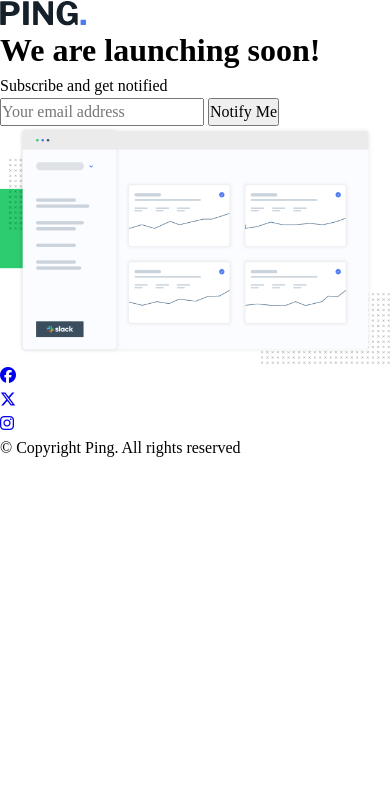
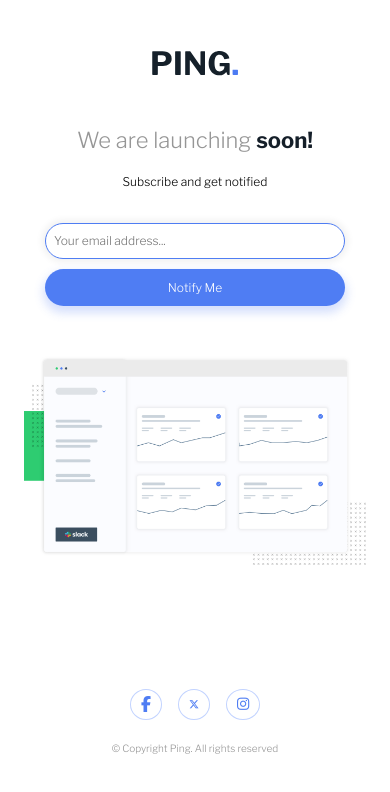
Before and after one commit to andrewteece/ping-coming-soon-page, a plain HTML site: page index.html in a window 390 px wide. Drawn offline with nearby package versions, Linux system fonts and the light colour scheme.

Commit message:
media query for large screens

```diff
--- a/index.html
+++ b/index.html
@@ -27,12 +27,12 @@
     <main>
       <h1>We are launching <span>soon!</span></h1>
       <p>Subscribe and get notified</p>
-      <form class="form--control">
+      <form>
         <input
           type="email"
           name="email"
           id="email"
-          placeholder="Your email address"
+          placeholder="Your email address..."
           autocomplete="off"
           required
         />
@@ -41,21 +41,21 @@
       <section class="showcase">
         <img src="./images/illustration-dashboard.png" alt="showcase image" />
       </section>
-      <footer class="main__footer">
+    </main>
+    <footer>
       <ul>
         <li>
-            <a href="#"><i class="fab fa-facebook"></i></a>
+          <a href="#"><i class="fa-brands fa-facebook-f"></i></a>
         </li>
         <li>
-            <a href="#"><i class="fab fa-x-twitter"></i></a>
+          <a href="#"><i class="fa-brands fa-x-twitter fa-2xs"></i></a>
         </li>
         <li>
-            <a href="#"><i class="fab fa-instagram"></i></a>
+          <a href="#"><i class="fab fa-instagram fa-sm"></i></a>
         </li>
       </ul>
       <p>&copy; Copyright Ping. All rights reserved</p>
     </footer>
-    </main>
 
     <footer></footer>
   </body>
--- a/style.css
+++ b/style.css
@@ -4,15 +4,16 @@
   --clr-primary-400: hsl(223, 87%, 63%);
 
   --clr-secondary-400: hsl(223, 100%, 88%);
-    --clr-secondary-500:  hsl(354, 100%, 66%);
+  --clr-secondary-500: hsl(354, 100%, 66%);
 
+  --clr-neutral-100: hsl(0, 0%, 100%);
   --clr-neutral-400: hsl(0, 0%, 59%);
   --clr-neutral-800: hsl(209, 33%, 12%);
 
   --ff-primary: 'Libre Franklin', sans-serif;
 
-    --fs-200: .625rem;
-    --fs-300: .75rem;
+  --fs-200: 0.625rem;
+  --fs-300: 0.75rem;
   --fs-400: 1rem;
   --fs-500: 1.25rem;
   --fs-600: 1.375rem;
@@ -26,7 +27,9 @@
 
 /* CSS Reset */
 
-*, *::before, *::after {
+*,
+*::before,
+*::after {
   box-sizing: border-box;
 }
 * {
@@ -37,13 +40,165 @@
   line-height: 1.5;
   -webkit-font-smoothing: antialiased;
 }
-  img, picture, video, canvas, svg {
+img,
+picture,
+video,
+canvas,
+svg {
   display: block;
   max-width: 100%;
 }
-  input, button, textarea, select {
+input,
+button,
+textarea,
+select {
   font: inherit;
 }
-  p, h1, h2, h3, h4, h5, h6 {
+p,
+h1,
+h2,
+h3,
+h4,
+h5,
+h6 {
   overflow-wrap: break-word;
 }
+
+/* Base Styles */
+
+body {
+  font-family: var(--ff-primary);
+  text-align: center;
+  padding: 3.125rem 0;
+  font-weight: var(--fw-300);
+}
+
+/* Header */
+
+header img {
+  margin: 0 auto;
+}
+
+/* Main Section Styles */
+
+main h1 {
+  font-size: var(--fs-600);
+  font-weight: var(--fw-300);
+  color: var(--clr-neutral-400);
+  padding: 3rem 0 1rem;
+}
+
+main h1 span {
+  color: var(--clr-neutral-800);
+  font-weight: var(--fw-700);
+}
+
+main p {
+  font-size: var(--fs-300);
+  padding-bottom: 2rem;
+}
+
+form {
+  width: 18.75rem;
+  margin: auto;
+}
+
+form input {
+  width: 100%;
+  margin-bottom: 0.625rem;
+  padding: 0.5rem;
+  font-size: var(--fs-300);
+  color: var(--clr-secondary-400);
+  border: 1px solid var(--clr-primary-400);
+  border-radius: 28px;
+  box-shadow: 0px 0px 7px 3px rgba(0, 0, 0, 0.06);
+}
+
+form button {
+  width: 100%;
+  padding: 0.6rem;
+  font-size: var(--fs-300);
+  border-radius: 28px;
+  background-color: var(--clr-primary-400);
+  color: var(--clr-neutral-100);
+  box-shadow: 0px 5px 10px 2px rgba(76, 123, 243, 0.23);
+  cursor: pointer;
+  border: none;
+  transition: background-color 0.4s;
+}
+
+form button:hover,
+form button:focus {
+  background-color: transparent;
+  color: var(--clr-primary-400);
+  border: 1px solid var(--clr-primary-400);
+  transition: all 400ms ease-in-out;
+}
+
+/* Showcase Section */
+
+.showcase {
+  padding: 3.125rem 1.5rem 8rem;
+}
+
+/* Footer */
+
+footer ul {
+  display: flex;
+  justify-content: center;
+  align-items: center;
+  list-style: none;
+  gap: 1rem;
+}
+
+footer p {
+  margin-top: 1.5rem;
+  font-size: var(--fs-200);
+  color: var(--clr-neutral-400);
+}
+
+footer ul li a {
+  color: var(--clr-primary-400);
+  border: 1px solid var(--clr-secondary-400);
+  padding: 5px 10px;
+  border-radius: 50%;
+}
+
+footer ul li a:hover {
+  color: transparent;
+  background-color: var(--clr-primary-400);
+}
+
+@media (min-width: 700px) {
+  main h1 {
+    font-size: var(--fs-800);
+  }
+
+  main p {
+    font-size: var(--fs-500);
+  }
+
+  form {
+    width: 100%;
+  }
+
+  form input,
+  form button {
+    width: auto;
+    padding: 0.75rem 1.25rem;
+  }
+
+  form input {
+    width: 22.5rem;
+  }
+
+  form button {
+    width: 9.375rem;
+  }
+
+  .showcase {
+    max-width: 35rem;
+    margin: 0 auto;
+    padding-bottom: 5rem;
+  }
+}
```
Lines whose indentation alone changed are shown as unchanged.
